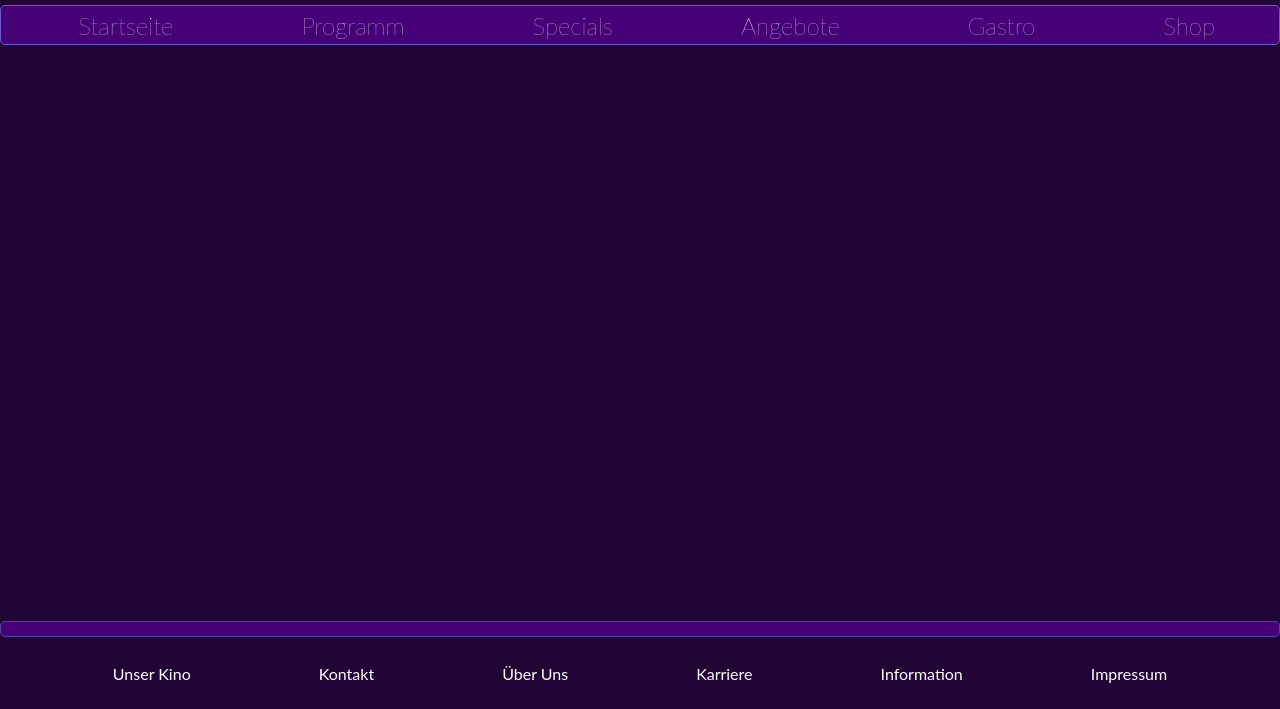
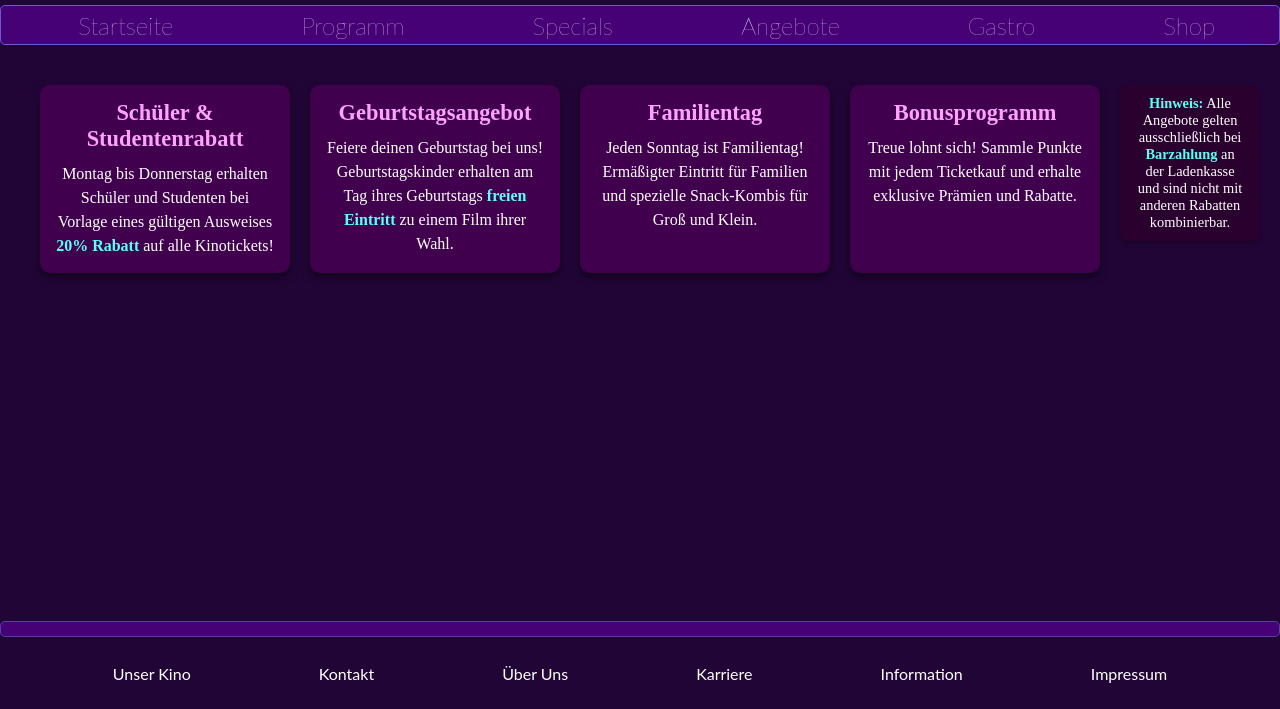
Before and after one commit to RamonaKT/cineo_repository, a website: page cineo_frontend/specialpages/offerpageStructur.html in a window 1280 px wide. Shown: the part 91-800 px from the top of the page. Drawn offline with nearby package versions, Linux system fonts and the light colour scheme.

Commit message:
V 0.26 Tom, Angebote Seite Hinzugefuegt

```diff
--- a/cineo_frontend/specialpages/offerpageStructur.html
+++ b/cineo_frontend/specialpages/offerpageStructur.html
@@ -40,7 +40,52 @@
 
 
 <div class="main-content">
+    <!-- Angebote Container -->
+<div class="offers-container">
+    <div class="offer">
 
+        <h3>Schüler & Studentenrabatt</h3>
+        <p>
+            Montag bis Donnerstag erhalten Schüler und Studenten bei Vorlage eines gültigen Ausweises
+            <strong>20% Rabatt</strong> auf alle Kinotickets!
+        </p>
+    </div>
+
+    <div class="offer">
+
+        <h3>Geburtstagsangebot</h3>
+        <p>
+            Feiere deinen Geburtstag bei uns! Geburtstagskinder erhalten am Tag ihres Geburtstags
+            <strong>freien Eintritt</strong> zu einem Film ihrer Wahl.
+        </p>
+    </div>
+
+    <div class="offer">
+
+        <h3>Familientag</h3>
+        <p>
+            Jeden Sonntag ist Familientag! Ermäßigter Eintritt für Familien und spezielle
+            Snack-Kombis für Groß und Klein.
+        </p>
+    </div>
+
+    <div class="offer">
+
+        <h3>Bonusprogramm</h3>
+        <p>
+            Treue lohnt sich! Sammle Punkte mit jedem Ticketkauf und erhalte exklusive Prämien
+            und Rabatte.
+        </p>
+    </div>
+</div>
+
+<!-- Hinweis zu Barzahlung -->
+<div class="offers-note">
+    <p>
+        <strong>Hinweis:</strong> Alle Angebote gelten ausschließlich bei
+        <strong>Barzahlung</strong> an der Ladenkasse und sind nicht mit anderen Rabatten kombinierbar.
+    </p>
+</div>
 
 </div>
 
--- a/cineo_frontend/specialpages/offerpageStyle.css
+++ b/cineo_frontend/specialpages/offerpageStyle.css
@@ -0,0 +1,69 @@
+/* Angebote Container */
+.offers-container {
+    display: grid;
+    grid-template-columns: repeat(auto-fit, minmax(250px, 1fr));
+    gap: 20px;
+    padding: 20px;
+    max-width: 1200px;
+    margin: 0 auto;
+}
+
+/* Einzelne Angebote */
+.offer {
+    background-color: #40004e;
+    border-radius: 10px;
+    box-shadow: 0 4px 8px rgba(0, 0, 0, 0.5);
+    text-align: center;
+    padding: 15px;
+    transition: transform 0.3s ease-in-out;
+}
+
+.offer:hover {
+    transform: translateY(-5px);
+}
+
+/* Bilder */
+.offer img {
+    width: 100%;
+    height: 150px;
+    object-fit: cover;
+    border-radius: 8px;
+    margin-bottom: 10px;
+}
+
+/* Titel */
+.offer h3 {
+    font-size: 1.4em;
+    color: #ffa1ff;
+    margin-bottom: 10px;
+}
+
+/* Beschreibung */
+.offer p {
+    font-size: 1em;
+    color: #ffffff;
+    line-height: 1.5;
+}
+
+/* Besonderheiten hervorheben */
+.offer strong {
+    color: #5afff5;
+    font-weight: bold;
+}
+
+/* Hinweis zu Angeboten */
+.offers-note {
+    text-align: center;
+    background-color: #2a002e; /* Dunkles Lila für einen dezenten Hintergrund */
+    color: #ffffff; /* Weißer Text */
+    padding: 10px 15px;
+    border-radius: 8px;
+    margin-top: 20px;
+    font-size: 0.9em;
+    box-shadow: 0 2px 4px rgba(0, 0, 0, 0.3);
+}
+
+.offers-note strong {
+    color: #5afff5; /* Türkisfarbene Hervorhebung für wichtige Wörter */
+    font-weight: bold;
+}
```
